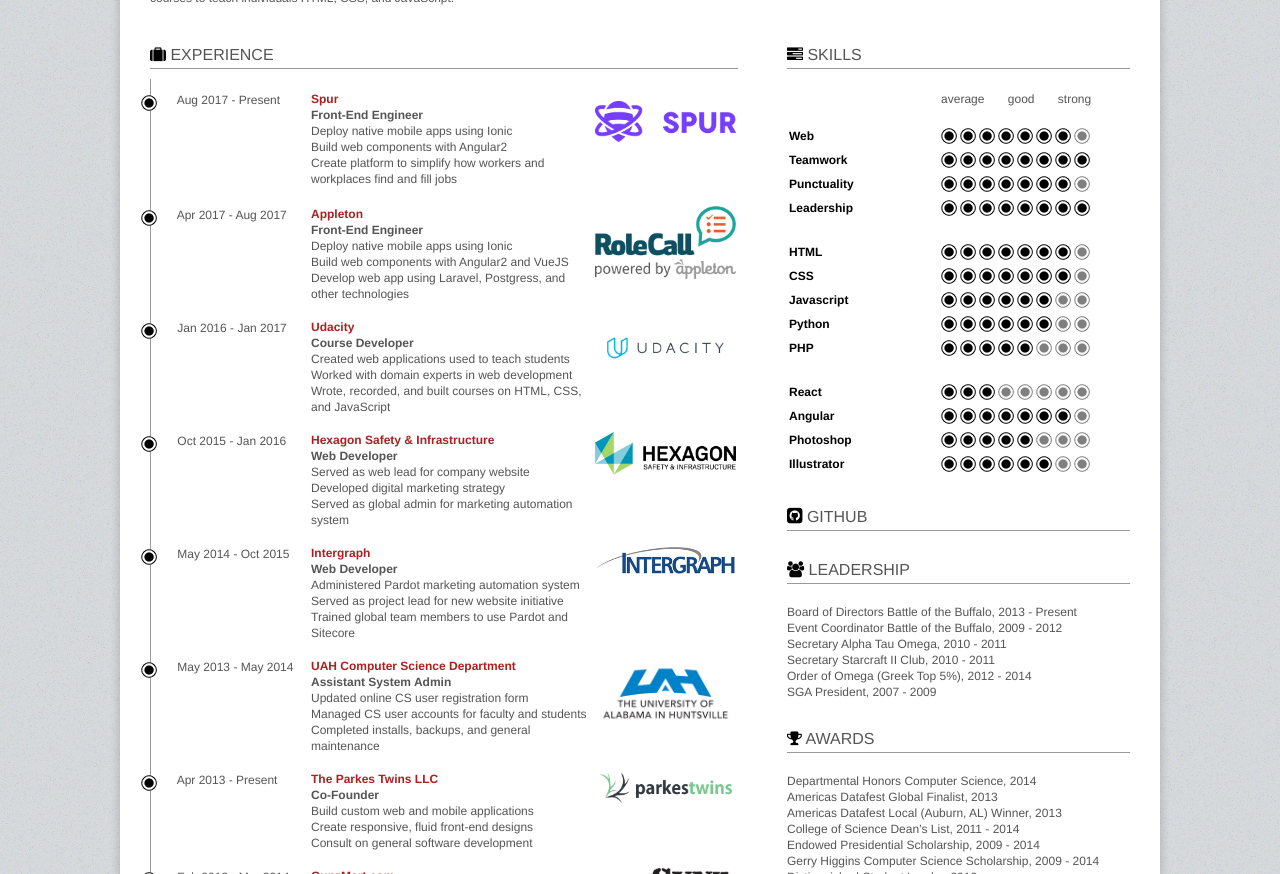
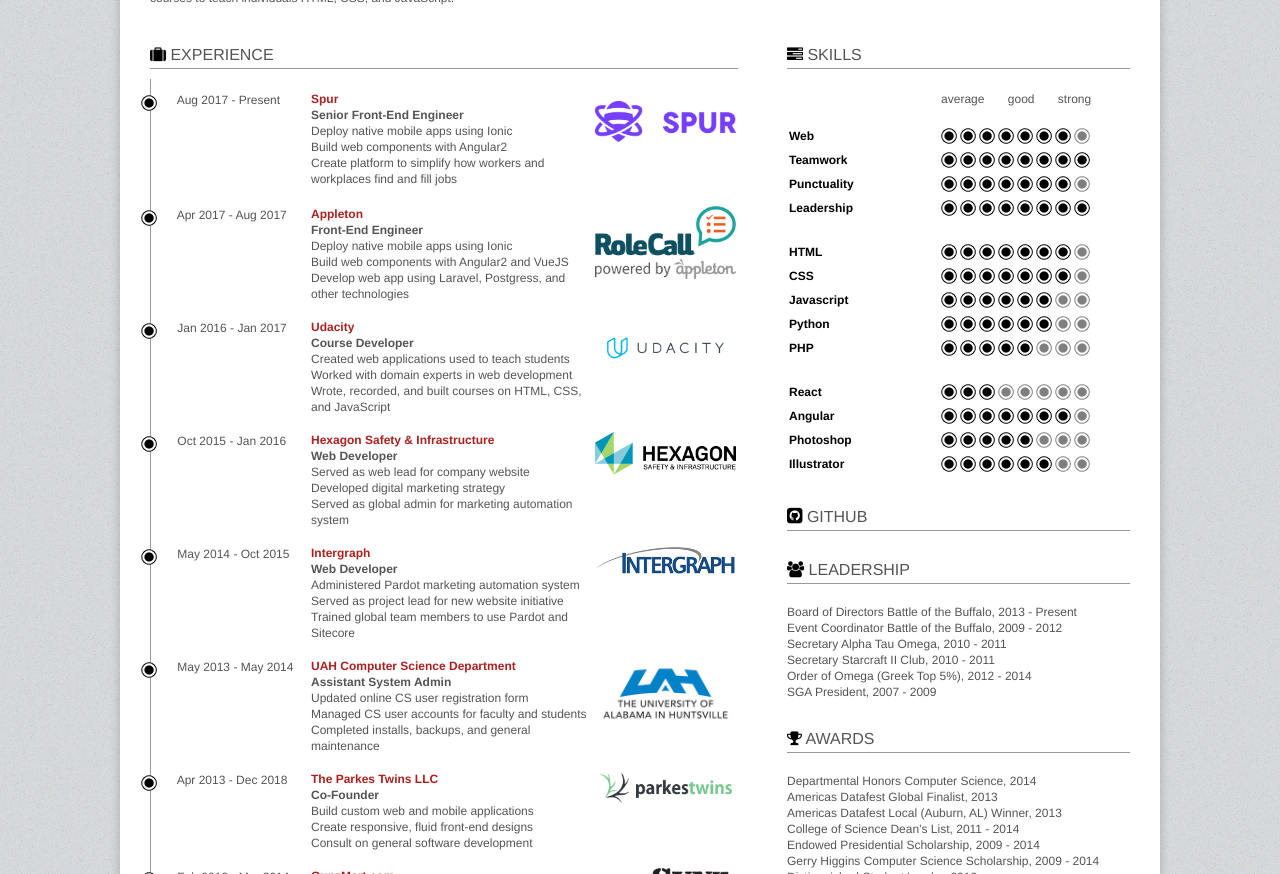
Before and after one commit to jamesparkes/parkesrjames-website, a Jekyll site: the page built from index.html, in a window 1280 px wide and 1400 px high. Shown: the part 364-1238 px from the top of the window. Built offline with Jekyll 4.4.1, drawn with Linux system fonts in a browser that asks for light colours; nearby versions of some CDN libraries; some web fonts are replaced; a script that is not in the unit is left out.

Commit message:
update parkes twins on resume

```diff
--- a/index.html
+++ b/index.html
@@ -27,7 +27,7 @@
 							</td>
 							<td class="resume-description first">
 								<h4 class="resume-company"><a href="https://spurjobs.com" target="_blank">Spur</a></h4>
-								<h4 class="resume-position">Front-End Engineer</h4>
+								<h4 class="resume-position">Senior Front-End Engineer</h4>
 								<ul>
 									<li>Deploy native mobile apps using Ionic</li>
 									<li>Build web components with Angular2</li>
@@ -132,7 +132,7 @@
 						<tr>
 							<td class="resume-time">
 								<img class="resume-blip" alt="blip" src="img/resume-blip.png" />
-								<span class="resume-dates">Apr 2013 - Present</span>
+								<span class="resume-dates">Apr 2013 - Dec 2018</span>
 							</td>
 							<td class="resume-description">
 								<h4 class="resume-company"><a href="http://www.parkestwins.com/" target="_blank">The Parkes Twins LLC</a></h4>
```
